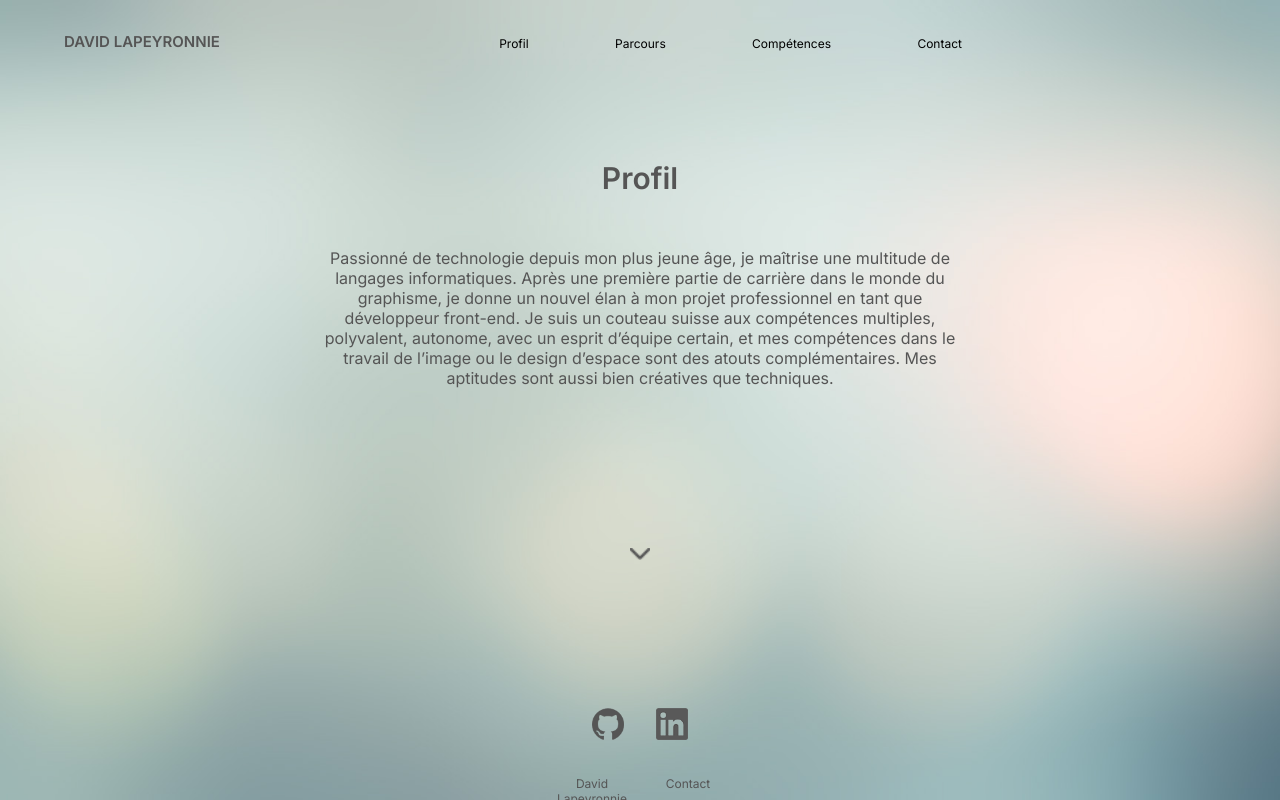
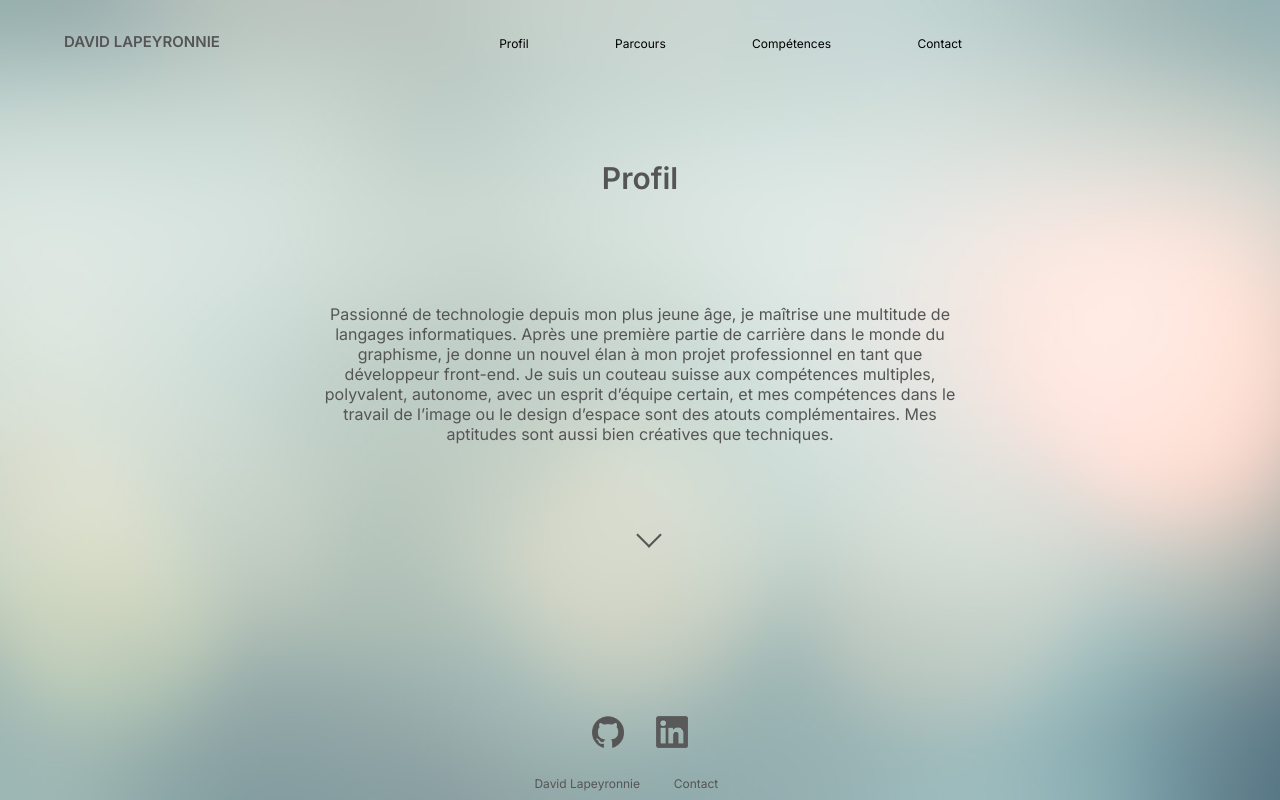
Before and after one commit to MdavidL/portfolio-2022, a website: page index.html in a window 1280 px wide. Shown: the top 800 px of the page. Drawn offline with Linux system fonts and the light colour scheme.

Commit message:
css terminé

```diff
--- a/assets/sass/abstracts/_mixins.scss
+++ b/assets/sass/abstracts/_mixins.scss
@@ -0,0 +1,7 @@
+@mixin block-section {
+    text-align: center;
+    display: flex;
+    flex-direction: column;
+    justify-content: center;
+    align-items: center;
+  }
--- a/assets/sass/abstracts/_variables.scss
+++ b/assets/sass/abstracts/_variables.scss
@@ -0,0 +1,2 @@
+$main-color-font: rgba(85, 85, 85, 1);
+$main-font-size: 12px;
--- a/assets/sass/style.scss
+++ b/assets/sass/style.scss
@@ -4,7 +4,7 @@
 
 *, body {
   font-family: "Inter", Verdana, Helvetica, sans-serif;
-  color: rgba(85, 85, 85, 1);
+  color: $main-color-font;
   width: 100%;
   height: 100%;
   margin: 0;
@@ -47,7 +47,7 @@ section {
   li {
     padding: 2rem;
     a {
-      font-size: 12px;
+      font-size: $main-font-size;
       color: rgba(0, 0, 0, 1);
       padding: .7rem;
     }
@@ -61,11 +61,7 @@ section {
 /*Main:*/
 /*partie profil*/
 .profile, .career, .skills {
-  text-align: center;
-  display: flex;
-  flex-direction: column;
-  justify-content: center;
-  align-items: center;
+  @include block-section;
 }
 .profile .profile__elements {
   position: absolute;
@@ -75,14 +71,32 @@ section {
   h2 {
     font-size: 30px;
   }
+  p {
+    margin-bottom: 3rem;
   }
-.profile .profile__elements p {
- margin-bottom: 10rem;
 }
-.profile .profile__elements--arrow img {
-  width: 1.3rem;
-  height: auto;
-  margin-bottom: 25rem;
+/*Flèche vers le bas*/
+.profile .profile__arrow-down {
+  margin-bottom: 20rem;
+  animation: arr 2s infinite;
+  z-index: 1;
+  div:before {
+      content:"";
+      position:absolute;
+      width: 1rem;
+      height: 1rem;
+      border-top:2px solid $main-color-font;
+      border-right:2px solid $main-color-font;
+      transform:rotate(135deg);
+    }
+  }
+  @keyframes arr {
+    30%,100%{
+      transform:translateY(0px);
+    }
+    50%{
+      transform:translateY(30px);
+    }
   }
 /*partie parcours*/
 .career h2 {
@@ -96,7 +110,7 @@ section {
   width: 60%;
   height: 50%;
   overflow-y: scroll;
-  z-index: 3;
+  z-index: 1;
 }
 .career .career__elements--avista {
   height: 1.5rem;
@@ -115,7 +129,7 @@ margin-top: 22rem;
 .career .career__elements--christmas {
   margin-bottom: 1rem;
 span {
-  font-size: 12px;
+  font-size: $main-font-size;
   margin-top: .5rem;
   }
 }
@@ -126,13 +140,16 @@ span {
   text-align: left;
 }
 /*partie compétences*/
+.skills h2 {
+  position: absolute;
+  font-size: 30px;
+  top: 0;
+  margin-top: 10rem;
+}
 .skills .skills__elements {
   position: absolute;
   height: 50%;
-  z-index: 3;
-  h2 {
-    font-size: 30px;
-  }
+  z-index: 1;
 }
 .skills .skills__elements--dev,
 .skills .skills__elements--adobe {
@@ -142,7 +159,7 @@ span {
   img {
     width: 96px;
     height: auto;
-    margin: 2rem 3rem 7rem;
+    margin: 2rem 3rem 2rem;
   }
 }
 /*Footer*/
@@ -160,10 +177,10 @@ span {
   position: fixed;
   display: flex;
   flex-direction: row;
-  z-index: 3;
+  z-index: 1;
 }
 .footer .footer__links--network {
-  margin: 0 1rem 8rem 1rem;
+  margin: 0 1rem 7rem 1rem;
   width: 2rem;
   height: auto;
   transition: transform .6s;
@@ -173,9 +190,15 @@ span {
 }
 .footer .footer__contact {
   position: fixed;
-  font-size: 12px;
-  width: 15%;
+  font-size: $main-font-size;
+  width: 17%;
   display: flex;
   flex-direction: row;
-  z-index: 3;
+  z-index: 1;
+  span {
+    min-width: 7rem;
   }
+  a:hover {
+    font-weight: 600;
+  }
+}
--- a/index.html
+++ b/index.html
@@ -36,7 +36,7 @@
                     complémentaires.
                     Mes aptitudes sont aussi bien créatives que techniques.
                 </p>
-                <a class="profile profile__elements--arrow" href="#"><img src="assets/img/icon-arrow-down.png" alt="flèche vers le bas"></a>
+                <a href="#career" class="profile profile__arrow-down"><div></div></a>
             </div>
         </section>
         <section id="career" class="career">
@@ -111,8 +111,8 @@
         </section>
         <section id="skills" class="skills">
             <img src="assets/img/wallpaper-3.jpg" alt="image d'arrière plan coloré">
+            <h2>Compétences</h2>
             <div class="skills skills__elements">
-                <h2>Compétences</h2>
                 <div class="skills skills__elements--dev">
                     <img src="assets/img/logo-html.png" alt="logo html">
                     <img src="assets/img/logo-css.png" alt="logo css">
```
Also changed, not shown: assets/style.css, 2 other files. Lines whose indentation alone changed are shown as unchanged.
